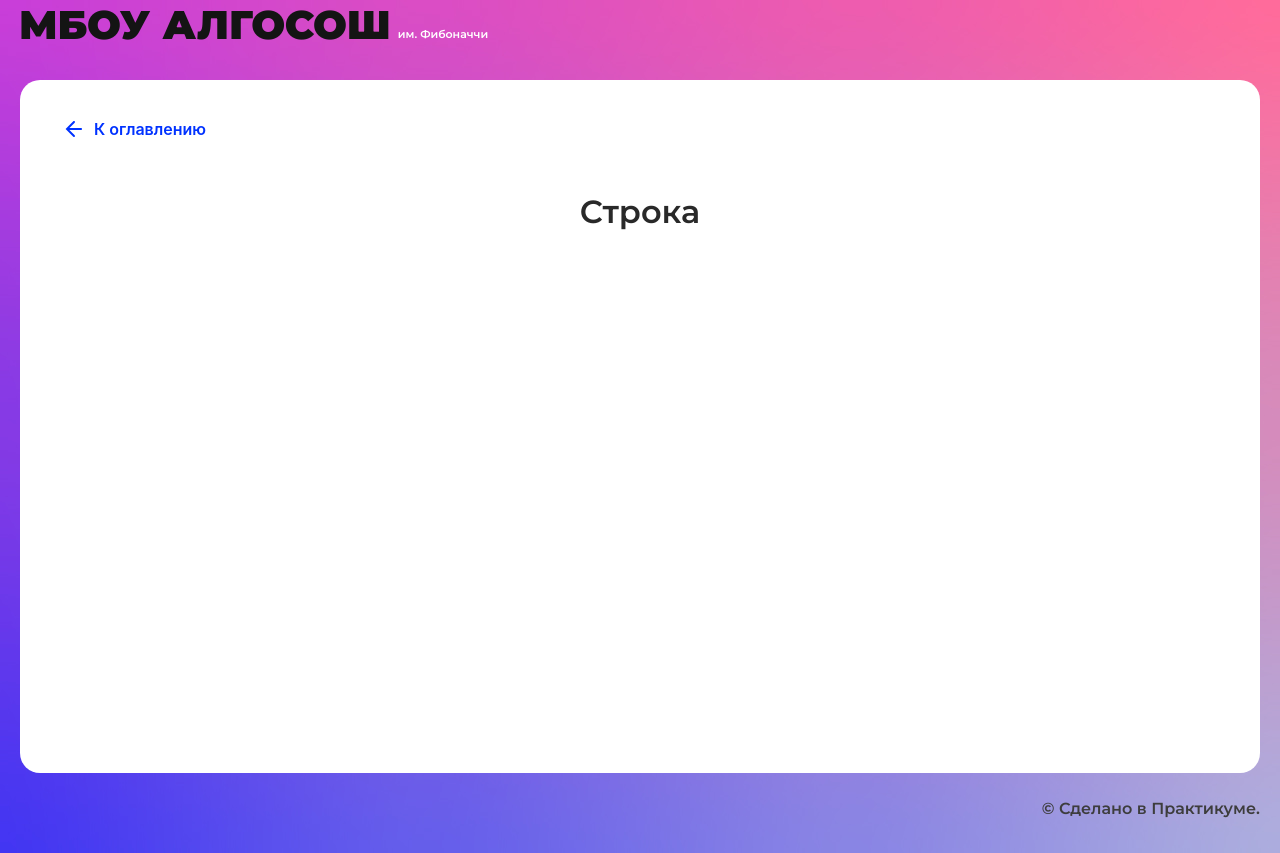
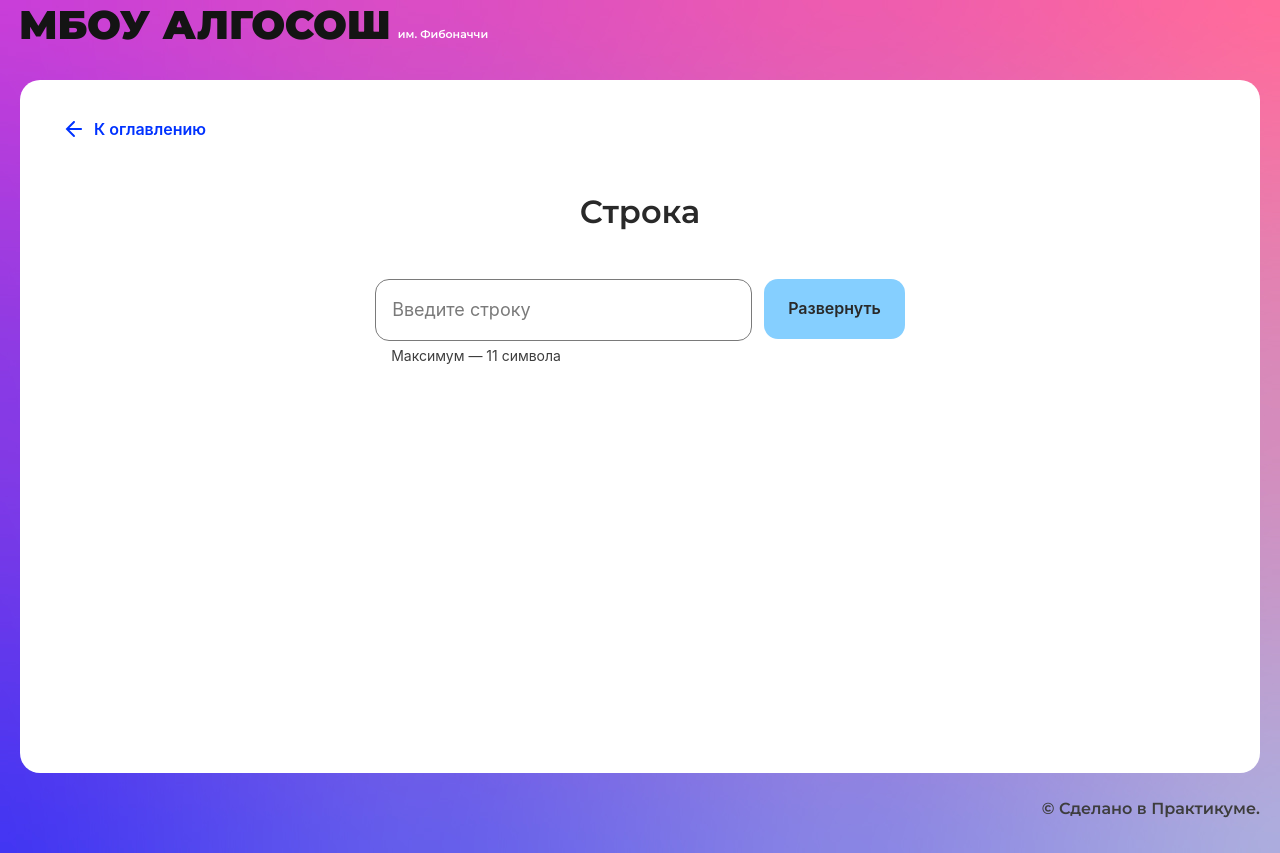
Before and after one commit to bronik04/algososh, a React (Create React App) app: page /recursion in a window 1280 px wide. Built offline with nearby package versions, Linux system fonts and the light colour scheme.

Commit message:
feat: added string layout

```diff
--- /dev/null
+++ b/src/components/string/string.module.css
@@ -0,0 +1,12 @@
+.container {
+  margin: 0 auto;
+  /*width: 522px;*/
+  display: flex;
+  justify-content: center;
+  gap: 12px;
+  padding-bottom: 4px;
+}
+
+.input {
+ max-width: 377px;
+}
--- a/src/components/string/string.tsx
+++ b/src/components/string/string.tsx
@@ -1,10 +1,22 @@
 import React from "react";
-import { SolutionLayout } from "../ui/solution-layout/solution-layout";
+import styles from "./string.module.css";
+import {SolutionLayout} from "../ui/solution-layout/solution-layout";
+import {Input} from "../ui/input/input";
+import {Button} from "../ui/button/button";
 
 export const StringComponent: React.FC = () => {
-  return (
-    <SolutionLayout title="Строка">
+    return (
+        <SolutionLayout title="Строка">
+            <div className={styles.container}>
+                <Input
+                    placeholder="Введите строку"
+                    extraClass={styles.input}
+                    isLimitText={true}
+                    maxLength={11}
+                />
+                <Button text={"Развернуть"}/>
+            </div>
 
-    </SolutionLayout>
-  );
+        </SolutionLayout>
+    );
 };
```
